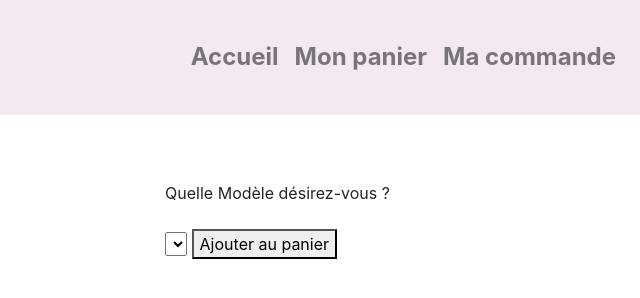
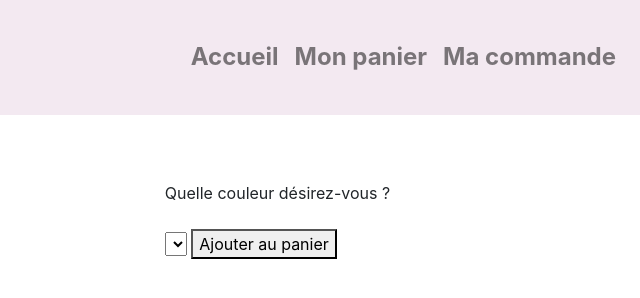
Before and after one commit to Lasai-Freyr/proj5, a website: page front-end/produit.html in a window 1280 px wide. Shown: the full height of the page, 640-1280 px from the left. Drawn offline with Linux system fonts and the light colour scheme; no server answers.

Commit message:
correction faute produit.html

```diff
--- a/front-end/produit.html
+++ b/front-end/produit.html
@@ -57,7 +57,7 @@
             <div class="col-11 col-lg-5 d-flex justify-content-center align-items-center" >
                <div >
                     <p>
-                        <label for="couleur">Quelle Modèle désirez-vous ? </label>
+                        <label for="couleur">Quelle couleur désirez-vous ? </label>
                     </p>
                         <select name="couleur" id="listcouleur"></select>
                     <input type="hidden" name="_id" id="idteddy" value="">
```
